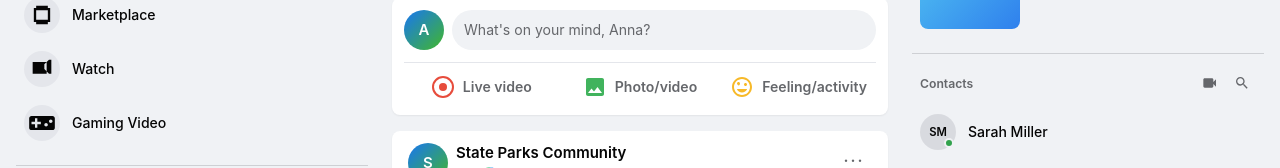
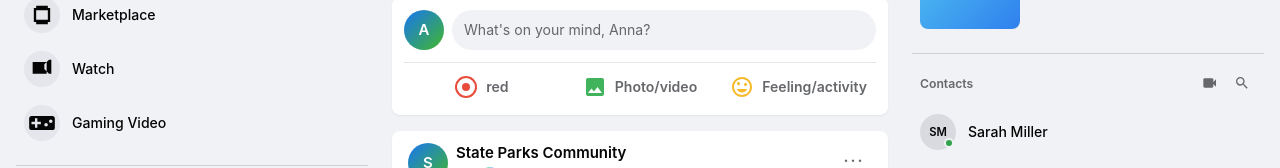
Before and after one commit to vraj-york/york-ie-launchpad, a React (Vite) app: page / in a window 1280 px wide. Shown: the part 299-467 px from the top of the page. Built offline with nearby package versions, Linux system fonts and the light colour scheme.

Commit message:
Change create-post Live video label to red
Co-authored-by: Kalrav Parsana <kalravparsana@gmail.com>

```diff
--- a/src/components/CreatePost.jsx
+++ b/src/components/CreatePost.jsx
@@ -13,7 +13,7 @@ export function CreatePost() {
       <div className="fb-create-post__actions">
         <button type="button" className="fb-create-action">
           <LiveVideoIcon />
-          <span>Live video</span>
+          <span>red</span>
         </button>
         <button type="button" className="fb-create-action">
           <PhotoVideoIcon />
```
